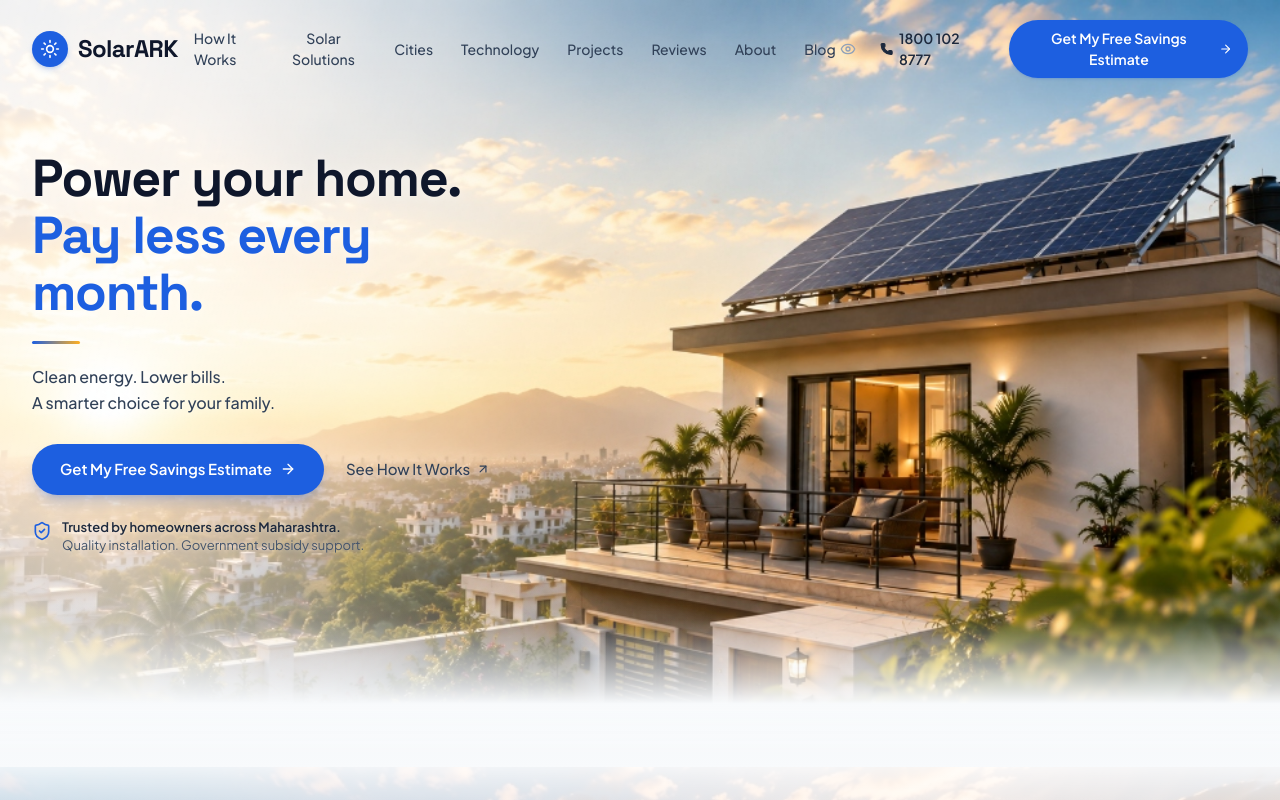
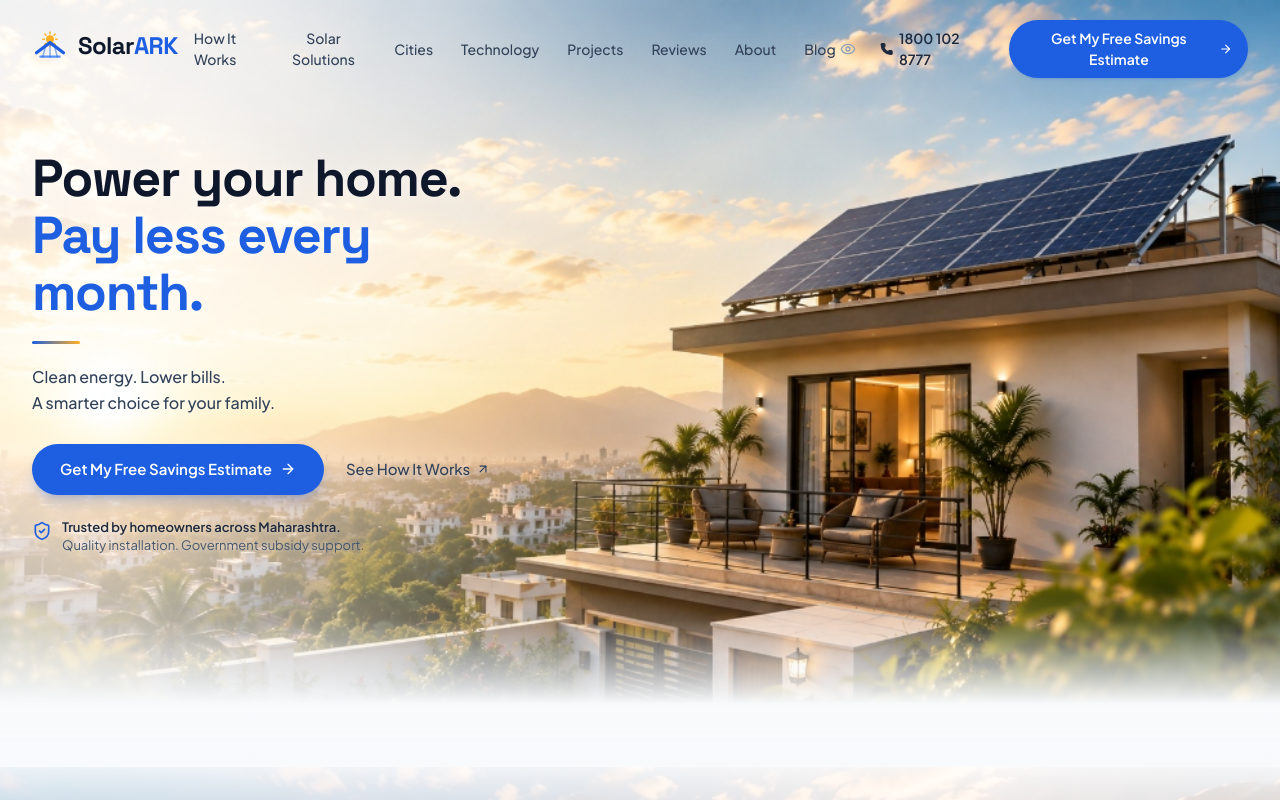
Before and after one commit to 0Akshat005/SolarARK, a React (Vite) app: page / in a window 1280 px wide. Shown: the top 800 px of the page. Built offline with nearby package versions, Linux system fonts and the light colour scheme.

Commit message:
Update brand logo to clean adaptive SVG mark without background box container

```diff
--- a/src/components/Footer.tsx
+++ b/src/components/Footer.tsx
@@ -5,7 +5,8 @@
 
 import React from 'react';
 import { CITIES_LIST } from '../data/solarData';
-import { Sun, Phone, Mail, MapPin, ShieldCheck, Star } from 'lucide-react';
+import { Phone, Mail, MapPin, ShieldCheck, Star } from 'lucide-react';
+import { SolarArkLogo } from './SolarArkLogo';
 
 export const Footer: React.FC<{ onCtaClick: () => void }> = ({ onCtaClick }) => {
   return (
@@ -43,13 +44,8 @@ export const Footer: React.FC<{ onCtaClick: () => void }> = ({ onCtaClick }) =>
 
           {/* Brand Info */}
           <div className="lg:col-span-2 space-y-4">
-            <a href="#" className="flex items-center gap-2.5">
-              <div className="w-9 h-9 rounded-xl bg-[#1D5FE0] flex items-center justify-center text-white">
-                <Sun className="w-5 h-5 text-[#FFB020]" />
-              </div>
-              <span className="font-heading font-bold text-xl text-white">
-                Solar<span className="text-[#1D5FE0]">ARK</span>
-              </span>
+            <a href="#" className="inline-block" aria-label="SolarARK Home">
+              <SolarArkLogo variant="dark" size="md" />
             </a>
 
             <p className="text-slate-400 leading-relaxed max-w-sm">
--- a/src/components/Header.tsx
+++ b/src/components/Header.tsx
@@ -4,7 +4,8 @@
  */
 
 import React, { useState, useEffect } from 'react';
-import { Sun, Phone, Menu, X, ArrowRight, EyeOff, Eye } from 'lucide-react';
+import { Phone, Menu, X, ArrowRight, EyeOff, Eye } from 'lucide-react';
+import { SolarArkLogo } from './SolarArkLogo';
 
 interface HeaderProps {
   onCtaClick: () => void;
@@ -73,14 +74,10 @@ export const Header: React.FC<HeaderProps> = ({
         {/* Brand Logo */}
         <button
           onClick={() => onNavigate('/')}
-          className="flex items-center gap-2.5 group focus:outline-none text-left"
+          className="group focus:outline-none text-left"
+          aria-label="SolarARK Home"
         >
-          <div className="w-8 h-8 lg:w-9 lg:h-9 rounded-lg bg-[#1D5FE0] flex items-center justify-center text-white shadow-md shadow-[#1D5FE0]/20">
-            <Sun className="w-5 h-5 text-white" />
-          </div>
-          <span className="font-heading font-bold text-xl lg:text-2xl tracking-tight text-slate-900 leading-none">
-            SolarARK
-          </span>
+          <SolarArkLogo variant="light" size="md" />
         </button>
 
         {/* Desktop Navigation Links */}
--- /dev/null
+++ b/src/components/SolarArkLogo.tsx
@@ -0,0 +1,102 @@
+/**
+ * @license
+ * SPDX-License-Identifier: Apache-2.0
+ */
+
+import React from 'react';
+
+interface SolarArkLogoProps {
+  variant?: 'light' | 'dark';
+  size?: 'sm' | 'md' | 'lg';
+  showText?: boolean;
+  className?: string;
+}
+
+export const SolarArkLogo: React.FC<SolarArkLogoProps> = ({
+  variant = 'light',
+  size = 'md',
+  showText = true,
+  className = '',
+}) => {
+  // Size mappings for standalone SVG icon
+  const iconSizes = {
+    sm: 'w-7 h-7',
+    md: 'w-9 h-9',
+    lg: 'w-11 h-11',
+  };
+
+  const textSizes = {
+    sm: 'text-lg',
+    md: 'text-xl lg:text-2xl',
+    lg: 'text-2xl lg:text-3xl',
+  };
+
+  const isDark = variant === 'dark';
+
+  // Dynamic colors based on background variant
+  const primaryStroke = isDark ? '#60A5FA' : '#1D5FE0';
+  const secondaryStroke = isDark ? '#93C5FD' : '#3B82F6';
+  const sunGold = '#FFB020';
+
+  return (
+    <div className={`inline-flex items-center gap-2.5 group select-none ${className}`}>
+      {/* Pure Adaptive SVG Mark — No box/background container */}
+      <svg
+        viewBox="0 0 32 32"
+        fill="none"
+        xmlns="http://www.w3.org/2000/svg"
+        className={`${iconSizes[size]} shrink-0 transition-transform duration-300 group-hover:scale-105`}
+      >
+        {/* Glowing Sun Core */}
+        <circle cx="16" cy="10" r="3.5" fill={sunGold} />
+
+        {/* Sun Rays */}
+        <path
+          d="M16 3.5V5M16 15V16.5M9.5 10H11M21 10H22.5M11.4 5.4L12.45 6.45M19.55 13.55L20.6 14.6M20.6 5.4L19.55 6.45M12.45 13.55L11.4 14.6"
+          stroke={sunGold}
+          strokeWidth="1.4"
+          strokeLinecap="round"
+          opacity="0.9"
+        />
+
+        {/* Sleek Rooftop Ark (Angled Roof Canopy) */}
+        <path
+          d="M4 22L16 13L28 22"
+          stroke={primaryStroke}
+          strokeWidth="2.8"
+          strokeLinecap="round"
+          strokeLinejoin="round"
+        />
+
+        {/* Roof Baseline Base */}
+        <path
+          d="M7.5 25.5H24.5"
+          stroke={secondaryStroke}
+          strokeWidth="2"
+          strokeLinecap="round"
+          opacity="0.85"
+        />
+
+        {/* Solar Panel Grid Accents */}
+        <path
+          d="M11.5 18.5L9.5 25.5M16 15.5V25.5M20.5 18.5L22.5 25.5"
+          stroke={primaryStroke}
+          strokeWidth="1.3"
+          strokeLinecap="round"
+          opacity="0.5"
+        />
+      </svg>
+
+      {/* Brand Name Typography */}
+      {showText && (
+        <span
+          className={`font-heading font-extrabold ${textSizes[size]} tracking-tight leading-none transition-colors ${
+            isDark ? 'text-white' : 'text-slate-900'
+          }`}
+        >
+          Solar<span className="text-[#1D5FE0]">ARK</span>
+        </span>
+      )}
+    </div>
+  );
+};
```
